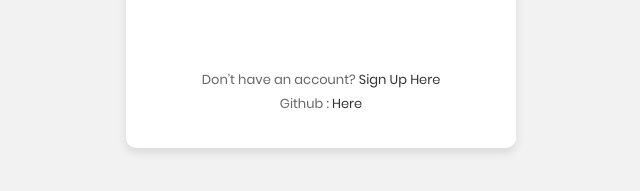
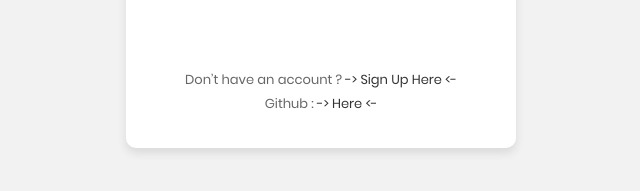
Before and after one commit to sleazyprime/login-page, a plain HTML site: page Login.html in a window 1280 px wide. Shown: the part 535-726 px from the top of the page, 319-959 px from the left. Drawn offline with Linux system fonts and the light colour scheme.

Commit message:
Update Login.html

```diff
--- a/Login.html
+++ b/Login.html
@@ -61,17 +61,18 @@
 
 					<div class="text-center p-t-115">
 						<span class="txt1">
-							Don’t have an account?
+							Don’t have an account ?
 						</span>
 
-						<a class="txt2" href="index.html">
-							Sign Up Here
+						<a class="txt2" href="signUp.html">
+							-> Sign Up Here <-
 						</a>
 						<span class="txt1">
-							 Github :
+							Github :
 						</span>
 						<a class="txt2" href="https://github.com/sleazyprime">
-							Here
+							-> Here <-
+						</a>
 					</div>
 				</form>
 			</div>
```
